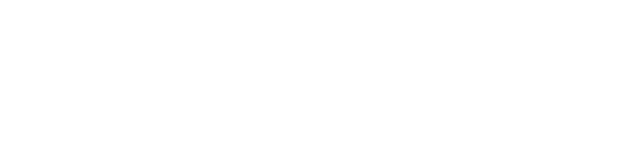
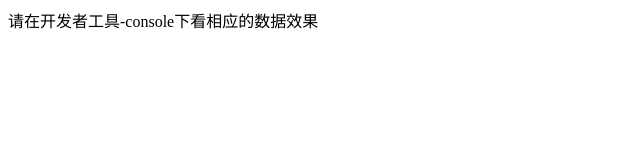
Before and after one commit to zifandong/easy-grpc-web, a website: page helloworld/index.html in a window 1280 px wide. Shown: the whole page, without its empty margins (0-640 px from the left). Drawn offline with Linux system fonts and the light colour scheme.

```diff
--- a/helloworld/index.html
+++ b/helloworld/index.html
@@ -7,6 +7,6 @@
     <title>Document</title>
 </head>
 <body>
-
+    请在开发者工具-console下看相应的数据效果
 </body>
 </html>
```
Also changed, not shown: README.md, helloworld/dist/index.html.
